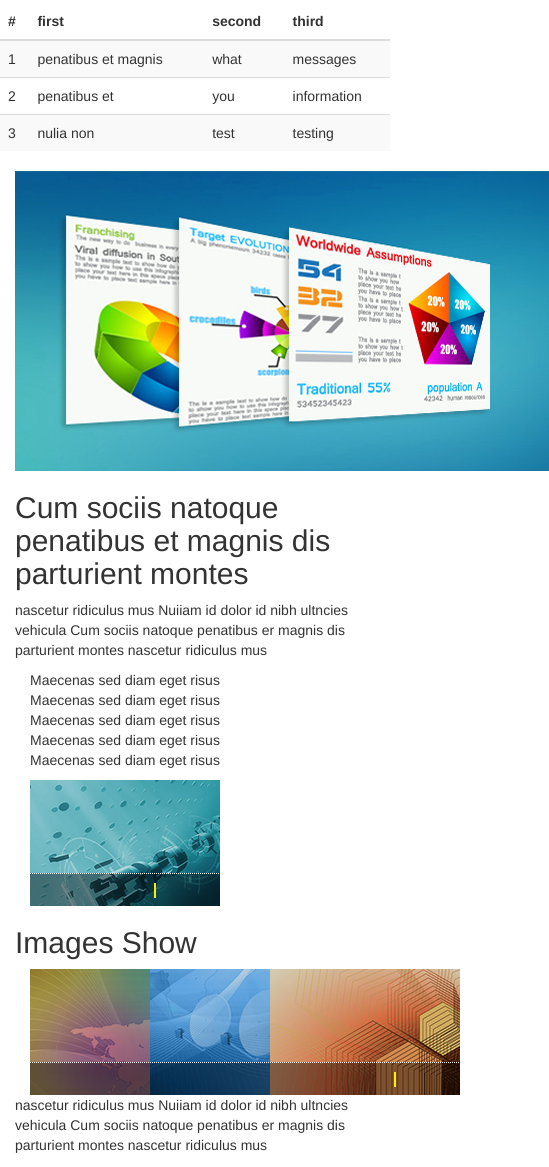
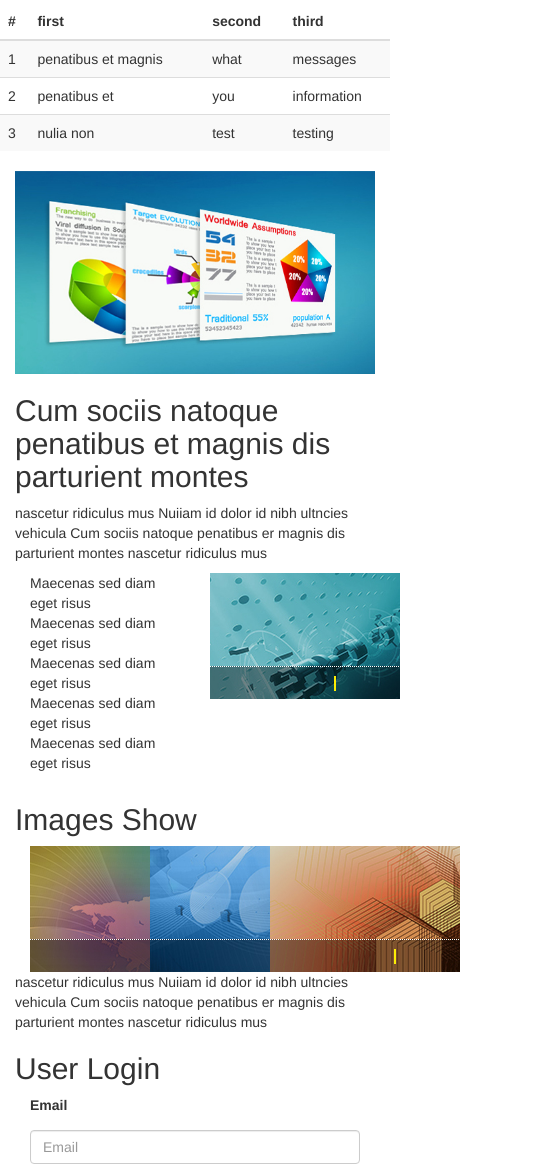
Before and after one commit to weijia0208/H5-CSS3, a plain HTML site: page test07/index.html in a window 390 px wide. Shown: the part 746-1913 px from the top of the page, 549 px wide, since content can reach past the window. Drawn offline with Linux system fonts and the light colour scheme.

Commit message:
Bootscrap响应式页面.jpg

```diff
--- a/test07/index.html
+++ b/test07/index.html
@@ -124,13 +124,13 @@
 				</table>
 			</div>
 			<div class="row">
-				<div class="col-md-6">
-					<img src="img/pic.jpg" alt="" />
+				<div class="col-lg-6">
+					<img src="img/pic.jpg" alt="" / class="img-responsive">
 				</div>
-				<div class="col-md-6">
+				<div class="col-lg-6">
 					<h2>Cum sociis natoque penatibus et magnis dis parturient montes</h2>
 					<p>nascetur ridiculus mus Nuiiam id dolor id nibh ultncies vehicula Cum sociis natoque penatibus er magnis dis parturient montes nascetur ridiculus mus</p>
-					<div class="col-md-6">
+					<div class="col-xs-6">
 						<ul>
 							<li>Maecenas sed diam eget risus</li>
 							<li>Maecenas sed diam eget risus</li>
@@ -139,7 +139,7 @@
 							<li>Maecenas sed diam eget risus</li>
 						</ul>
 					</div>
-					<div class="col-md-6">
+					<div class="col-xs-6">
 						<img src="img/1.jpg" alt="" />
 					</div>
 
@@ -162,12 +162,8 @@
 						<div class="col-md-8"><input type="text" class="form-control" id="exampleInputEmail2" placeholder="Password"></div>
 						<div class="col-md-4"></div>
 						<div class="col-md-8">
-							<div class="checkbox">
-						     	<label>
-						      		<input type="checkbox">bule
-						      	<input type="checkbox">red
-						    	</label>
-							</div>
+						    <input type="checkbox">bule
+						    <input type="checkbox">red
 						</div>
 					</form>
 					<div class="col-md-4"></div>
```
